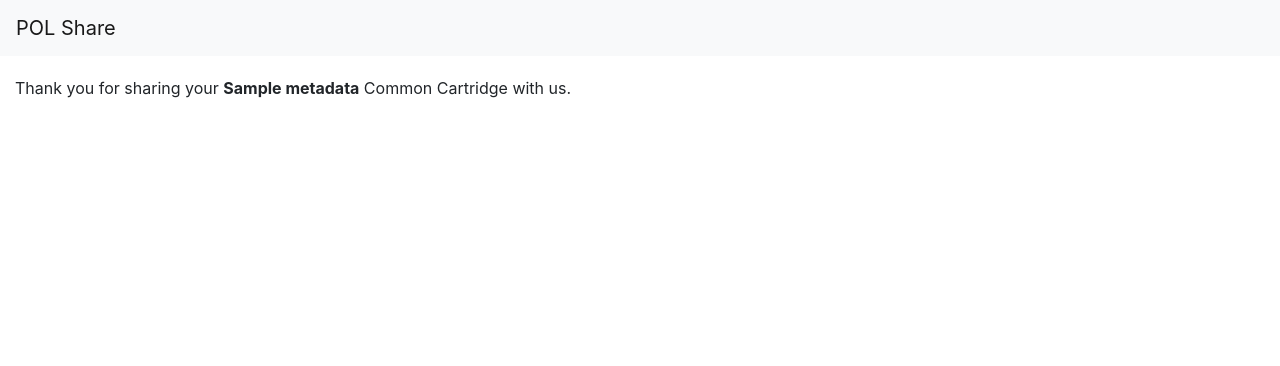
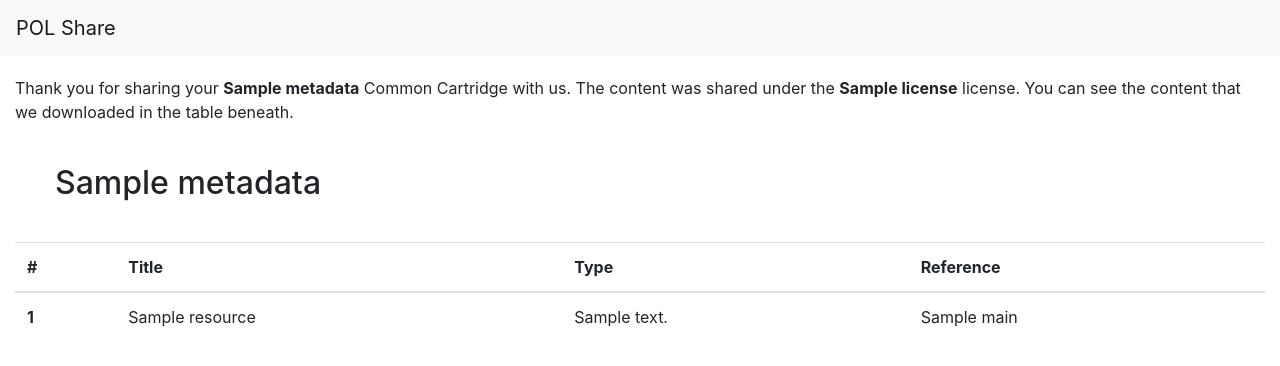
Before and after one commit to SURFpol/pol-share, a Django app: template service/share/templates/share/common_cartridge/detail.html in a window 1280 px wide. Shown: the top 366 px of the page. Run offline with Django 3.2, Linux system fonts and the light colour scheme; the template is opened without the code that fills it: most values are stand-ins (such as "Sample title", 1, 10 or a date in 2020); some libraries are stand-ins or nearby versions.

Commit message:
Pimps the detail view with some cartridge content

```diff
--- a/service/share/templates/share/common_cartridge/detail.html
+++ b/service/share/templates/share/common_cartridge/detail.html
@@ -2,7 +2,7 @@
 <!DOCTYPE html>
 <html>
 <head>
-    <title>Success</title>
+    <title>Common Cartridge</title>
     {% bootstrap_css %}
     <link href="{% static "css/main.css" %}" rel="stylesheet">
     {% bootstrap_javascript jquery='full' %}
@@ -17,7 +17,33 @@
         <p>
             Thank you
             {% if request.user.is_authenticated %}<b>{{ request.user.get_full_name }}</b>{% endif %}
-            for sharing your <b>{{ metadata.title }}</b> Common Cartridge with us.</p>
+            for sharing your <b>{{ metadata.title }}</b> Common Cartridge with us.
+            The content was shared under the <b>{{ metadata.license }}</b> license.
+            You can see the content that we downloaded in the table beneath.
+        </p>
+
+        <h2 style="margin: 40px;">{{ metadata.title }}</h2>
+        <table class="table">
+            <thead>
+                <tr>
+                    <th scope="col">#</th>
+                    <th scope="col">Title</th>
+                    <th scope="col">Type</th>
+                    <th scope="col">Reference</th>
+                </tr>
+            </thead>
+            {% for identifier, resource in object.get_resources.items %}
+                {% if resource.title %}
+                    <tr>
+                        <th scope="row">{{ forloop.counter }}</th>
+                        <td>{{ resource.title }}</td>
+                        <td>{{ resource.content_type }}</td>
+                        <td>{{ resource.main }}</td>
+                    </tr>
+                {% endif %}
+            {% endfor %}
+        </table>
+
     </div>
 </body>
 
```
